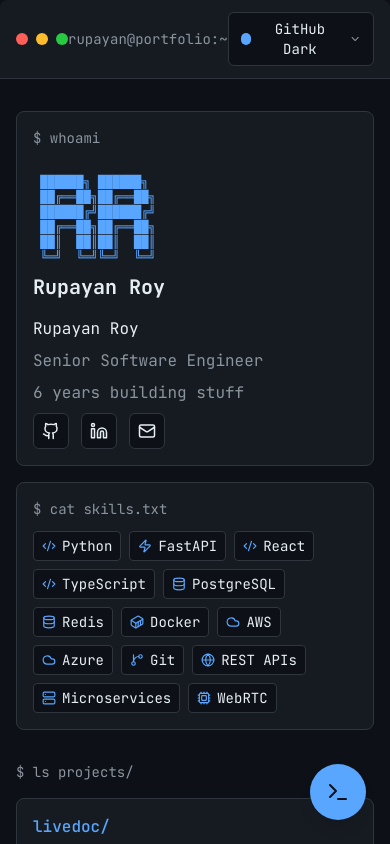
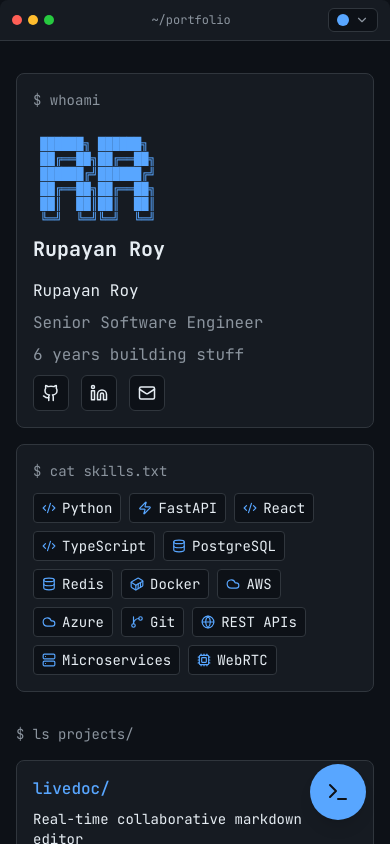
Before and after one commit to rupayanr/portfolio, a React (Vite) app: page / in a window 390 px wide. Shown: the top 844 px of the page. Built offline with nearby package versions, Linux system fonts and the light colour scheme.

Commit message:
fix: improve mobile header responsiveness
- Reduce padding and button sizes on mobile
- Shorten terminal title on mobile (~/portfolio)
- Hide theme name on mobile, show only color indicator

Co-Authored-By: Claude Opus 4.5 <noreply@anthropic.com>

```diff
--- a/src/components/Terminal/TerminalHeader.tsx
+++ b/src/components/Terminal/TerminalHeader.tsx
@@ -2,17 +2,18 @@ import { ThemePicker } from '../UI/ThemePicker'
 
 export function TerminalHeader() {
   return (
-    <header className="flex items-center justify-between px-4 py-3 bg-[var(--bg-secondary)] border-b border-[var(--border)] rounded-t-lg">
+    <header className="flex items-center justify-between px-3 sm:px-4 py-2 sm:py-3 bg-[var(--bg-secondary)] border-b border-[var(--border)] rounded-t-lg">
       {/* Window buttons */}
-      <div className="flex gap-2">
-        <span className="w-3 h-3 rounded-full bg-[#ff5f56]" />
-        <span className="w-3 h-3 rounded-full bg-[#ffbd2e]" />
-        <span className="w-3 h-3 rounded-full bg-[#27ca40]" />
+      <div className="flex gap-1.5 sm:gap-2">
+        <span className="w-2.5 h-2.5 sm:w-3 sm:h-3 rounded-full bg-[#ff5f56]" />
+        <span className="w-2.5 h-2.5 sm:w-3 sm:h-3 rounded-full bg-[#ffbd2e]" />
+        <span className="w-2.5 h-2.5 sm:w-3 sm:h-3 rounded-full bg-[#27ca40]" />
       </div>
 
-      {/* Title */}
-      <span className="text-[var(--text-dim)] text-sm font-mono">
-        rupayan@portfolio:~
+      {/* Title - shortened on mobile */}
+      <span className="text-[var(--text-dim)] text-xs sm:text-sm font-mono">
+        <span className="hidden sm:inline">rupayan@portfolio:~</span>
+        <span className="sm:hidden">~/portfolio</span>
       </span>
 
       {/* Theme picker */}
--- a/src/components/UI/ThemePicker.tsx
+++ b/src/components/UI/ThemePicker.tsx
@@ -24,13 +24,13 @@ export function ThemePicker() {
     <div className="relative" ref={dropdownRef}>
       <button
         onClick={() => setIsOpen(!isOpen)}
-        className="flex items-center gap-2 px-3 py-1.5 bg-[var(--bg)] border border-[var(--border)] rounded-md text-sm hover:border-[var(--accent)] transition-colors"
+        className="flex items-center gap-1.5 sm:gap-2 px-2 sm:px-3 py-1 sm:py-1.5 bg-[var(--bg)] border border-[var(--border)] rounded-md text-sm hover:border-[var(--accent)] transition-colors"
       >
         <span
           className="w-3 h-3 rounded-full"
           style={{ backgroundColor: theme.colors.accent }}
         />
-        <span className="text-[var(--text)]">{theme.name}</span>
+        <span className="hidden sm:inline text-[var(--text)]">{theme.name}</span>
         <ChevronDown size={14} className="text-[var(--text-dim)]" />
       </button>
 
```
